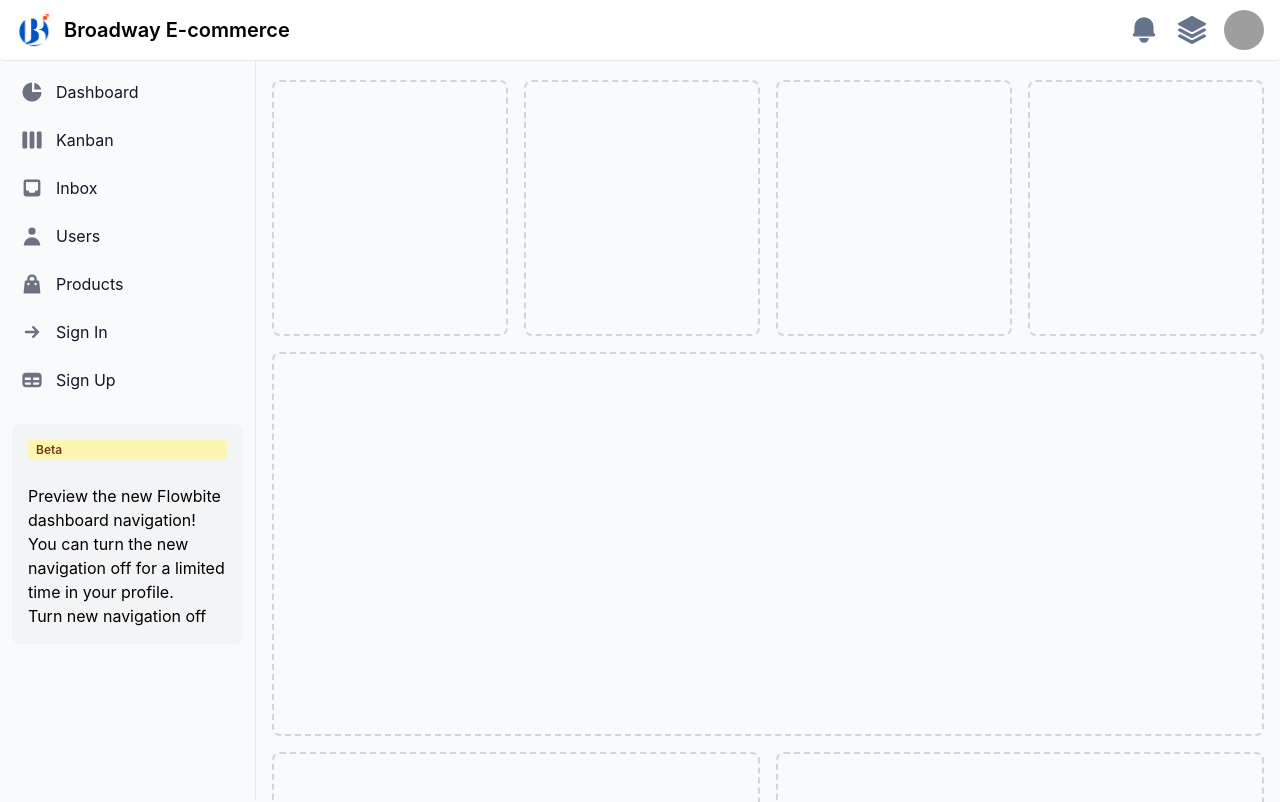
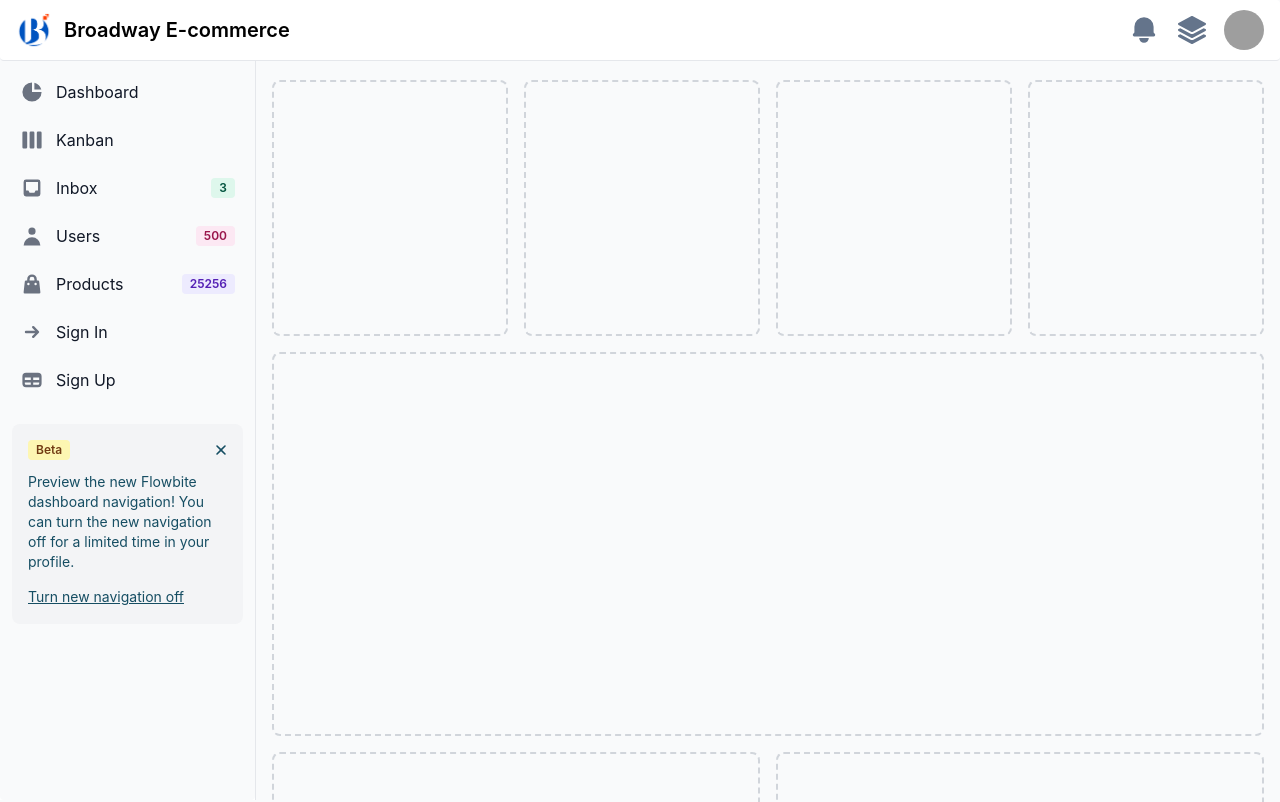
Before and after one commit to krishna-cyber/broadway-mern-course, a React (Vite) app in the folder react-broadway/: page /admin in a window 1280 px wide. Shown: the top 802 px of the page. Built offline with nearby package versions, Linux system fonts and the light colour scheme; no server answers; grey boxes are pictures that could not be loaded.

Commit message:
notification label

```diff
--- a/react-broadway/src/pages/layout/dashboard.layout.tsx
+++ b/react-broadway/src/pages/layout/dashboard.layout.tsx
@@ -1,6 +1,6 @@
 import { Avatar, Dropdown, Navbar,Badge, Sidebar } from "flowbite-react";
 import logo from '../../assets/images/logo/logo-only.png'
-import { HiBell, HiCurrencyDollar, HiLogout, HiArrowSmRight, HiChartPie, HiInbox, HiShoppingBag, HiTable, HiUser, HiViewBoards } from "react-icons/hi";
+import { HiBell, HiCurrencyDollar, HiLogout, HiArrowSmRight, HiChartPie, HiInbox, HiShoppingBag, HiTable, HiUser, HiViewBoards, HiX } from "react-icons/hi";
 import { HiCircleStack, HiSquare3Stack3D, HiSquaresPlus } from "react-icons/hi2";
 import { useState } from "react";
 
@@ -99,13 +99,13 @@ export const AdminPanel = ()=>{
           <Sidebar.Item href="#" icon={HiViewBoards}>
             Kanban
           </Sidebar.Item>
-          <Sidebar.Item href="#" icon={HiInbox}>
+          <Sidebar.Item href="#" icon={HiInbox} label="3" labelColor="green">
             Inbox
           </Sidebar.Item>
-          <Sidebar.Item href="#" icon={HiUser}>
+          <Sidebar.Item href="#" icon={HiUser} label="500" labelColor="pink">
             Users
           </Sidebar.Item>
-          <Sidebar.Item href="#" icon={HiShoppingBag}>
+          <Sidebar.Item href="#" icon={HiShoppingBag} label={"25256"} labelColor="purple">
             Products
           </Sidebar.Item>
           <Sidebar.Item href="#" icon={HiArrowSmRight}>
@@ -117,34 +117,22 @@ export const AdminPanel = ()=>{
         </Sidebar.ItemGroup>
       </Sidebar.Items>
       <Sidebar.CTA>
-        <div classNameName="mb-3 flex items-center">
-          <Badge color="warning">Beta</Badge>
+        <div className="mb-3 flex items-center">
+          <Badge color="yellow">Beta</Badge>
           <button
             aria-label="Close"
-            classNameName="-m-1.5 ml-auto inline-flex h-6 w-6 rounded-lg bg-gray-100 p-1 text-cyan-900 hover:bg-gray-200 focus:ring-2 focus:ring-gray-400 dark:bg-gray-700 dark:text-gray-400 dark:hover:bg-gray-600"
+            className="-m-1.5 ml-auto inline-flex h-6 w-6 rounded-lg bg-gray-100 p-1 text-cyan-900 hover:bg-gray-200 focus:ring-2 focus:ring-gray-400 dark:bg-gray-700 dark:text-gray-400 dark:hover:bg-gray-600"
             type="button"
           >
-            <svg
-              aria-hidden
-              classNameName="h-4 w-4"
-              fill="currentColor"
-              viewBox="0 0 20 20"
-              xmlns="http://www.w3.org/2000/svg"
-            >
-              <path
-                fillRule="evenodd"
-                d="M4.293 4.293a1 1 0 011.414 0L10 8.586l4.293-4.293a1 1 0 111.414 1.414L11.414 10l4.293 4.293a1 1 0 01-1.414 1.414L10 11.414l-4.293 4.293a1 1 0 01-1.414-1.414L8.586 10 4.293 5.707a1 1 0 010-1.414z"
-                clipRule="evenodd"
-              />
-            </svg>
+          <HiX />
           </button>
         </div>
-        <div classNameName="mb-3 text-sm text-cyan-900 dark:text-gray-400">
+        <div className="mb-3 text-sm text-cyan-900 dark:text-gray-400">
           Preview the new Flowbite dashboard navigation! You can turn the new navigation off for a limited time in your
           profile.
         </div>
         <a
-          classNameName="text-sm text-cyan-900 underline hover:text-cyan-800 dark:text-gray-400 dark:hover:text-gray-300"
+          className="text-sm text-cyan-900 underline hover:text-cyan-800 dark:text-gray-400 dark:hover:text-gray-300"
           href="#"
         >
           Turn new navigation off
```
